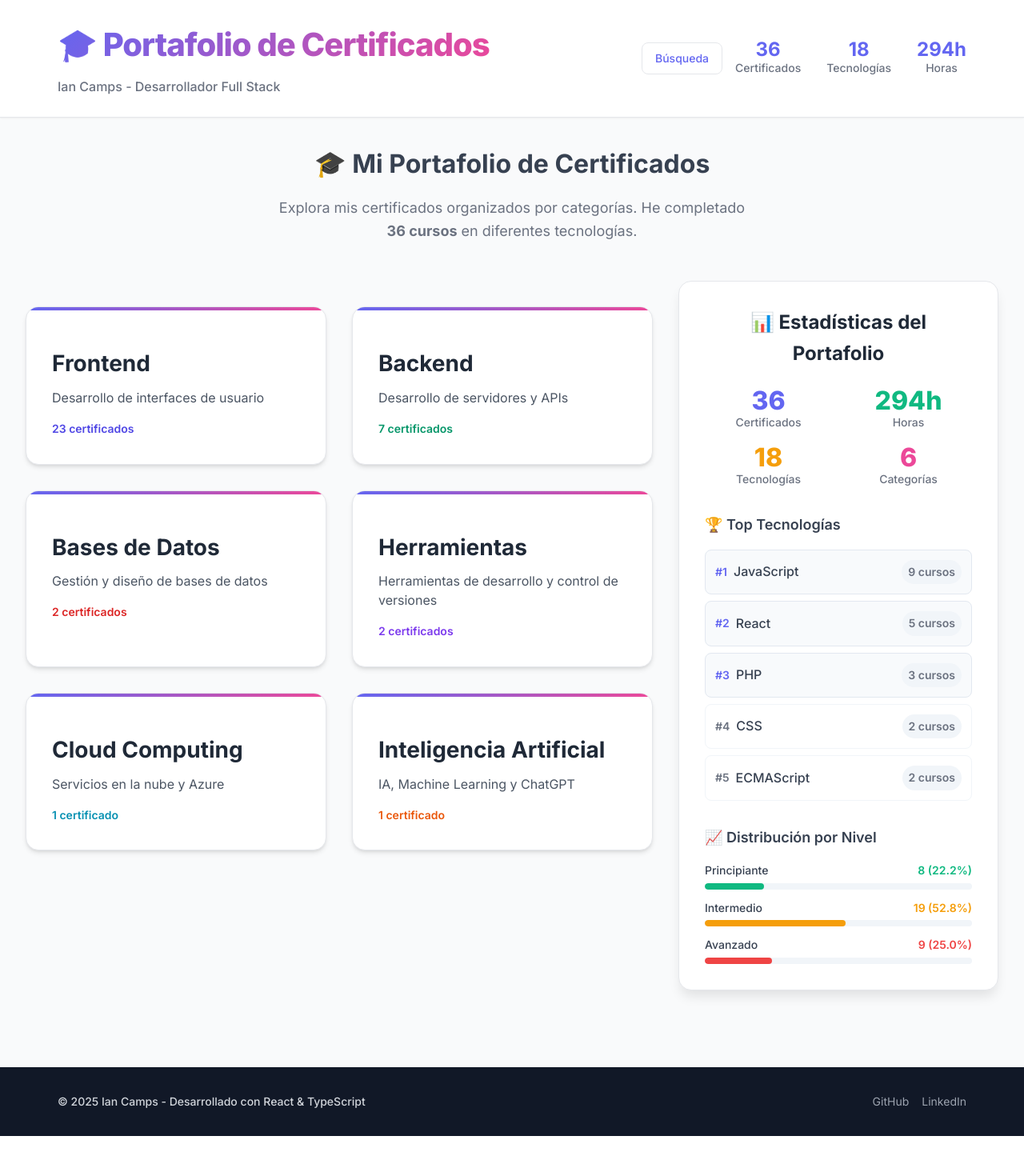
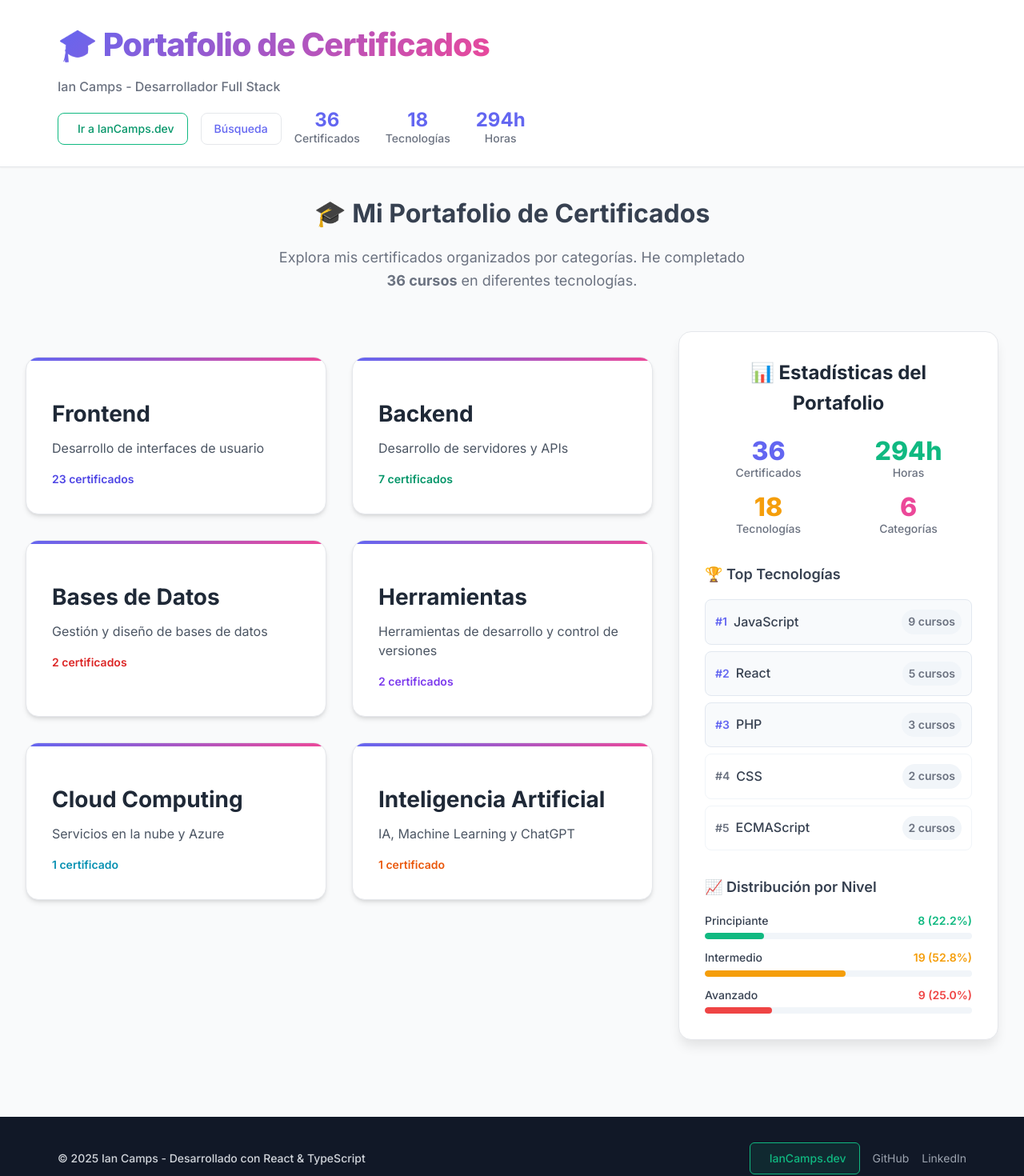
Before and after one commit to iancamps90/portfolio-certificados-ts, a React (Create React App) app: page / in a window 1280 px wide. Shown: the top 1470 px of the page at 80% size. Before the commit the page ends 1420 px from the top, so only its background shows below. Built offline with nearby package versions, Linux system fonts and the light colour scheme.

Commit message:
Agregar navegaciÃ³n bidireccional: botones para ir a iancamps.dev desde certificados

```diff
--- a/src/App.tsx
+++ b/src/App.tsx
@@ -42,6 +42,38 @@ const App: React.FC = () => {
             </div>
 
             <div style={{ display: 'flex', gap: '1rem', alignItems: 'center' }}>
+              <a
+                href="https://iancamps.dev"
+                target="_blank"
+                rel="noopener noreferrer"
+                style={{
+                  color: '#059669',
+                  textDecoration: 'none',
+                  fontSize: '0.875rem',
+                  fontWeight: '500',
+                  padding: '0.5rem 1rem',
+                  borderRadius: '8px',
+                  border: '1px solid #10b981',
+                  background: 'white',
+                  transition: 'all 0.3s ease',
+                  display: 'flex',
+                  alignItems: 'center',
+                  gap: '0.5rem'
+                }}
+                onMouseOver={(e) => {
+                  e.currentTarget.style.background = '#10b981';
+                  e.currentTarget.style.color = 'white';
+                  e.currentTarget.style.borderColor = '#10b981';
+                }}
+                onMouseOut={(e) => {
+                  e.currentTarget.style.background = 'white';
+                  e.currentTarget.style.color = '#059669';
+                  e.currentTarget.style.borderColor = '#10b981';
+                }}
+              >
+                <i className="fas fa-home"></i> Ir a IanCamps.dev
+              </a>
+
               <Link
                 to="/search"
                 style={{
@@ -157,8 +189,38 @@ const App: React.FC = () => {
             <div style={{
               display: 'flex',
               gap: '1rem',
-              fontSize: '0.875rem'
+              fontSize: '0.875rem',
+              alignItems: 'center'
             }}>
+              <a
+                href="https://iancamps.dev"
+                target="_blank"
+                rel="noopener noreferrer"
+                style={{
+                  color: '#10b981',
+                  textDecoration: 'none',
+                  transition: 'color 0.3s ease',
+                  fontWeight: '500',
+                  padding: '0.5rem 1rem',
+                  borderRadius: '6px',
+                  border: '1px solid #10b981',
+                  background: 'rgba(16, 185, 129, 0.1)',
+                  display: 'flex',
+                  alignItems: 'center',
+                  gap: '0.5rem'
+                }}
+                onMouseOver={(e) => {
+                  e.currentTarget.style.background = '#10b981';
+                  e.currentTarget.style.color = 'white';
+                }}
+                onMouseOut={(e) => {
+                  e.currentTarget.style.background = 'rgba(16, 185, 129, 0.1)';
+                  e.currentTarget.style.color = '#10b981';
+                }}
+              >
+                <i className="fas fa-home"></i> IanCamps.dev
+              </a>
+
               <a
                 href="https://github.com/iancamps90"
                 target="_blank"
```
Also changed, not shown: 1 other file (tests, documents, lock files or other folders).
